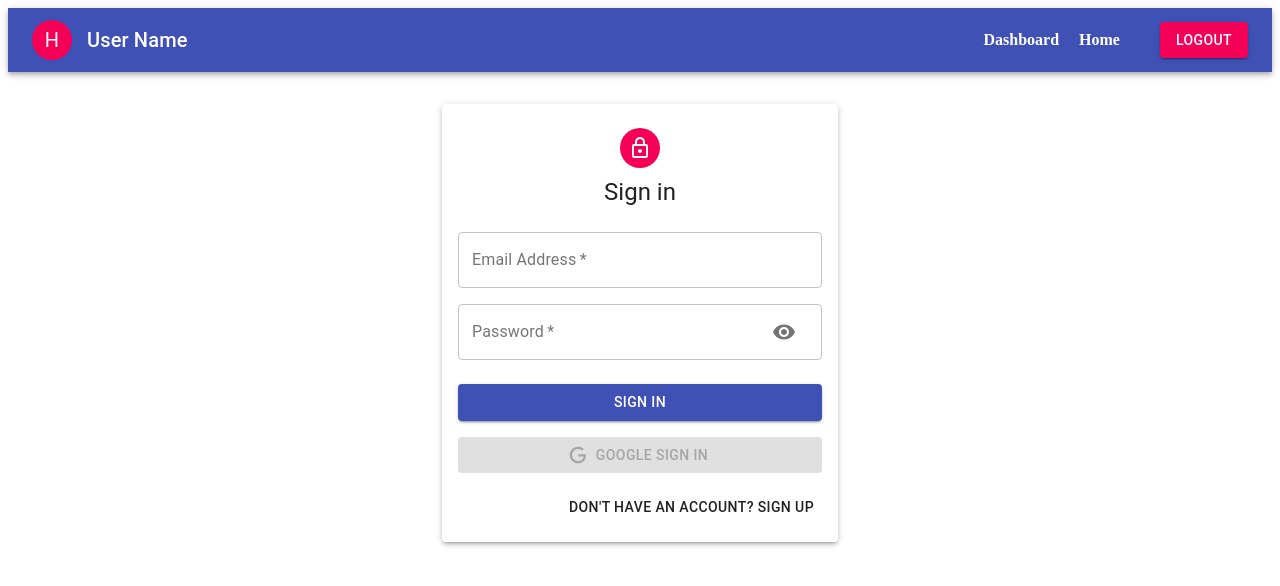
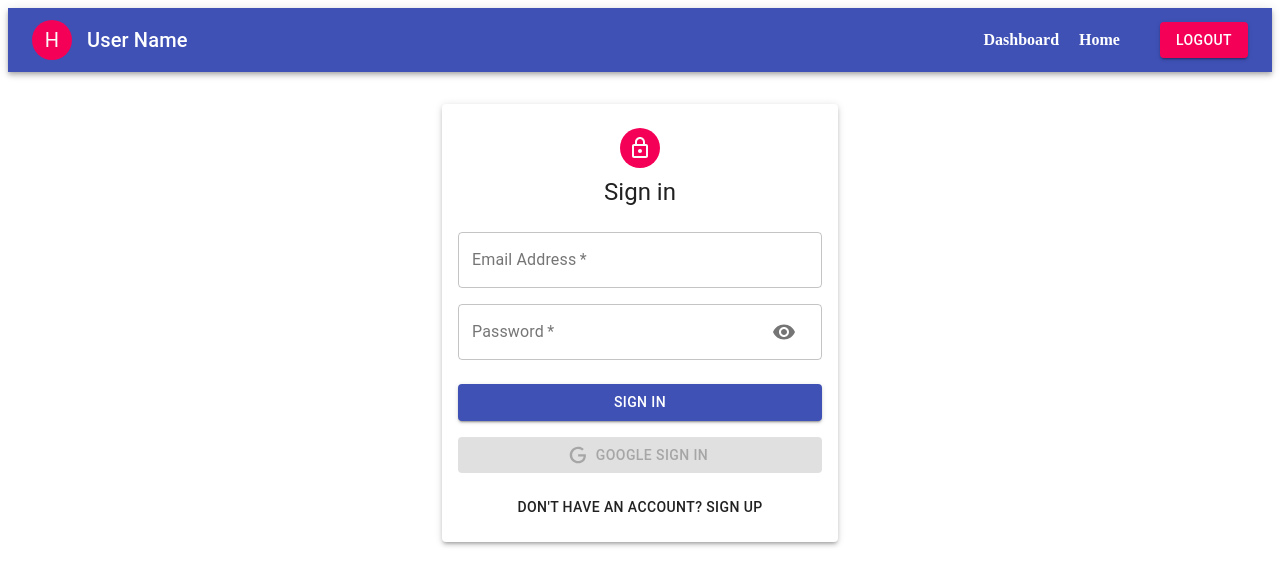
Before and after one commit to garg-tanish/Complaint-Mangement-System, a React (Create React App) app: page / in a window 1280 px wide. Shown: the top 586 px of the page. Built offline with nearby package versions, Linux system fonts and the light colour scheme; no server answers.

Commit message:
Update Auth.js

```diff
--- a/src/components/Auth/Auth.js
+++ b/src/components/Auth/Auth.js
@@ -2,6 +2,7 @@ import React from "react";
 import Icon from "./Icon";
 import Input from "./Input";
 import useStyles from "./styles";
+import toast from 'react-hot-toast';
 import LockOutlinedIcon from "@material-ui/icons/LockOutlined";
 import {
   Avatar,
@@ -66,16 +67,15 @@ const SignUp = ({ admin = false }) => {
 
     try {
       dispatch({ type: AUTH, data: { result, token } });
-
       history.push("/");
       window.location.reload();
     } catch (error) {
-      console.log(error);
+      toast.error(error)
     }
   };
 
   const googleError = () =>
-    alert("Google Sign In was unsuccessful. Try again later");
+    toast.error("Google SignIn was unsuccessful. Try again later");
 
   const handleChange = (e) =>
     setForm({ ...form, [e.target.name]: e.target.value });
@@ -89,7 +89,7 @@ const SignUp = ({ admin = false }) => {
     <Grow in>
       <Container>
         <Grid container justifyContent="center" alignItems="center">
-          <Grid item xs={12} sm={8}>
+          <Grid>
             <Container component="main" maxWidth="xs">
               <Paper className={classes.paper} elevation={3}>
                 <Avatar className={classes.avatar}>
@@ -107,13 +107,11 @@ const SignUp = ({ admin = false }) => {
                           label="First Name"
                           handleChange={handleChange}
                           autoFocus
-                          half
                         />
                         <Input
                           name="lastName"
                           label="Last Name"
                           handleChange={handleChange}
-                          half
                         />
                       </>
                     )}
@@ -194,7 +192,7 @@ const SignUp = ({ admin = false }) => {
                         onFailure={googleError}
                         cookiePolicy="single_host_origin"
                       />
-                      <Grid container justifyContent="flex-end">
+                      <Grid container justifyContent="center">
                         <Grid item>
                           <Button onClick={switchMode}>
                             {isSignup
```
